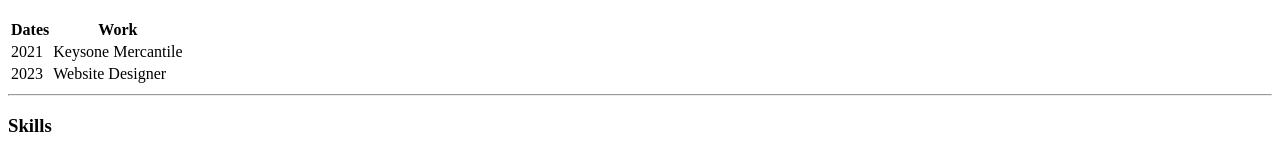
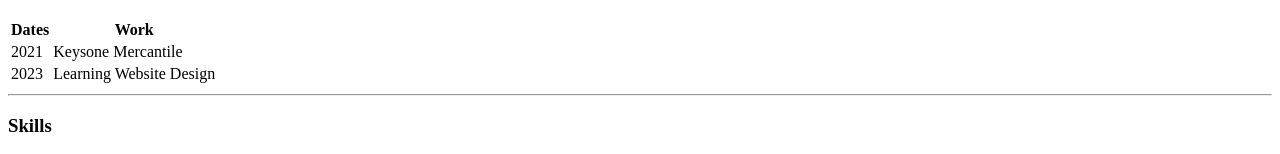
Before and after one commit to GameTrain1/cv, a plain HTML site: page index.html in a window 1280 px wide. Shown: the part 469-623 px from the top of the page. Drawn offline with Linux system fonts and the light colour scheme.

Commit message:
Changed Line 40

```diff
--- a/index.html
+++ b/index.html
@@ -37,7 +37,7 @@
                 </tr>
                 <tr>
                     <td>2023</td>
-                    <td>Website Designer</td>
+                    <td>Learning Website Design</td>
                 </tr>
             </tbody>
         </table>
```
